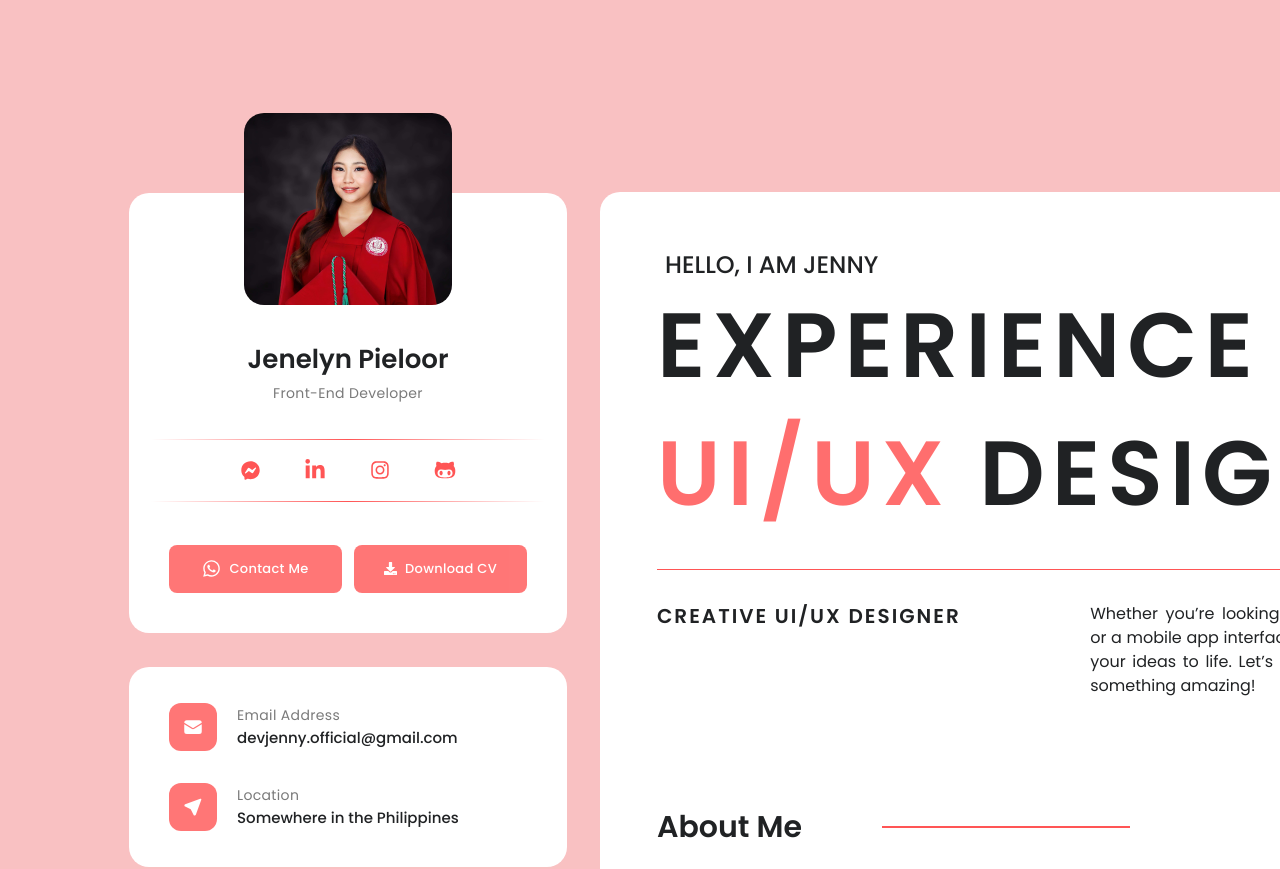
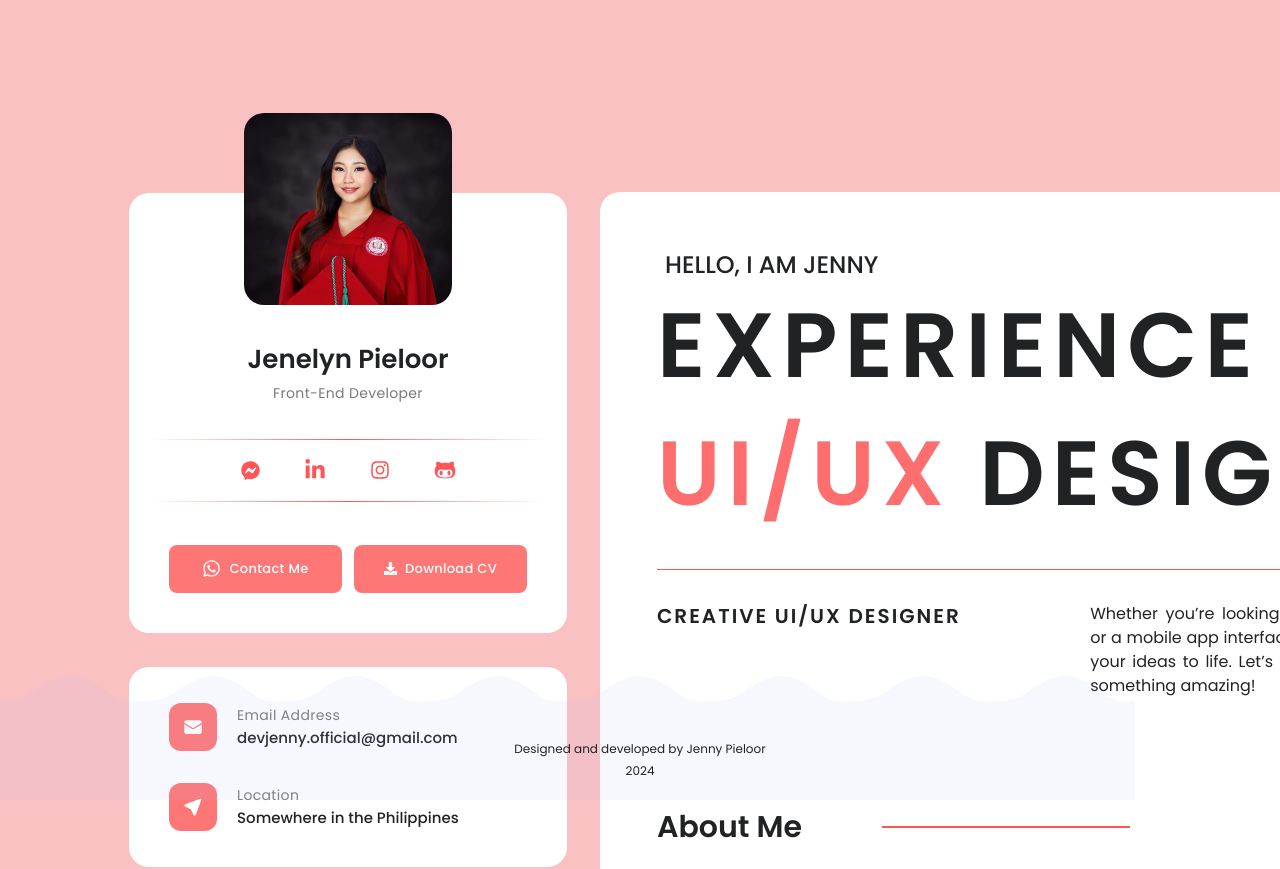
Before and after one commit to devJennyy/devjenny-portfolio-v2, a React (Vite) app: page /about-me in a window 1280 px wide. Shown: the top 869 px of the page. Built offline with nearby package versions, Linux system fonts and the light colour scheme.

Commit message:
Integrated footer components.

```diff
--- a/src/App.tsx
+++ b/src/App.tsx
@@ -13,7 +13,7 @@ function App() {
         <div className="flex justify-between items-start w-full h-full gap-8">
           <ProfileOverview />
           <div className="dark:gradient-two w-full">
-            <div className="w-full h-full bg-white dark:bg-secondaryDark rounded-tr-2.5xl rounded-tl-2.5xl p-14 pb-48 gradient-background border-transparent border-y-[0.5px] border-x dark:border-none">
+            <div className="w-full h-full bg-white dark:bg-secondaryDark rounded-tr-2.5xl rounded-tl-2.5xl p-14 pb-32 gradient-background border-transparent border-y-[0.5px] border-x dark:border-none">
               <Routes>
                 <Route path="/about-me" element={<AboutMe />} />
                 <Route path="/resume" element={<Resume />} />
--- a/src/Pages/AboutMe.tsx
+++ b/src/Pages/AboutMe.tsx
@@ -1,6 +1,7 @@
 import AboutMeSection from "../components/AboutMe/AboutMe";
 import Hero from "../components/AboutMe/Hero";
 import ServicesSection from "../components/AboutMe/Services";
+import Footer from "../components/Footer";
 import SocialLogos from "../components/SocialLogos";
 
 const AboutMe = () => {
@@ -10,6 +11,7 @@ const AboutMe = () => {
       <AboutMeSection/>
       <ServicesSection/>
       <SocialLogos/>
+      <Footer/>
     </a>
   );
 };
--- a/src/components/Footer.tsx
+++ b/src/components/Footer.tsx
@@ -0,0 +1,15 @@
+const Footer = () => {
+  return (
+    <div className="w-full">
+      <div className="absolute bottom-0 left-0 z-0">
+        <img src="/images/footer-bg.svg" className="w-full h-full" />
+      </div>
+      <div className="flex flex-col justify-center items-center w-full text-[12px] gap-1 absolute bottom-[20px] left-0">
+        <p>Designed and developed by Jenny Pieloor</p>
+        <p>2024</p>
+      </div>
+    </div>
+  );
+};
+
+export default Footer;
```
Also changed, not shown: public/images/footer-bg.svg (added).
